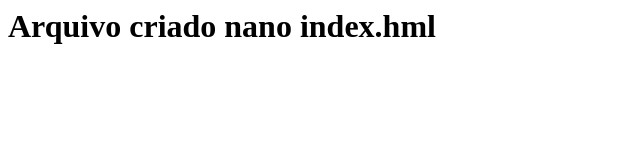
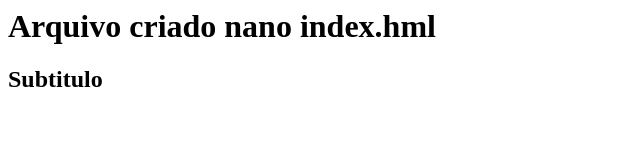
Before and after one commit to marcioproduction/estudo, a plain HTML site: page index.html in a window 1280 px wide. Shown: the whole page, without its empty margins (0-640 px from the left). Drawn offline with Linux system fonts and the light colour scheme.

Commit message:
Inserindo h2

```diff
--- a/index.html
+++ b/index.html
@@ -1 +1,2 @@
 <h1>Arquivo criado nano index.hml</h1>
+<h2>Subtitulo</h2>
```
